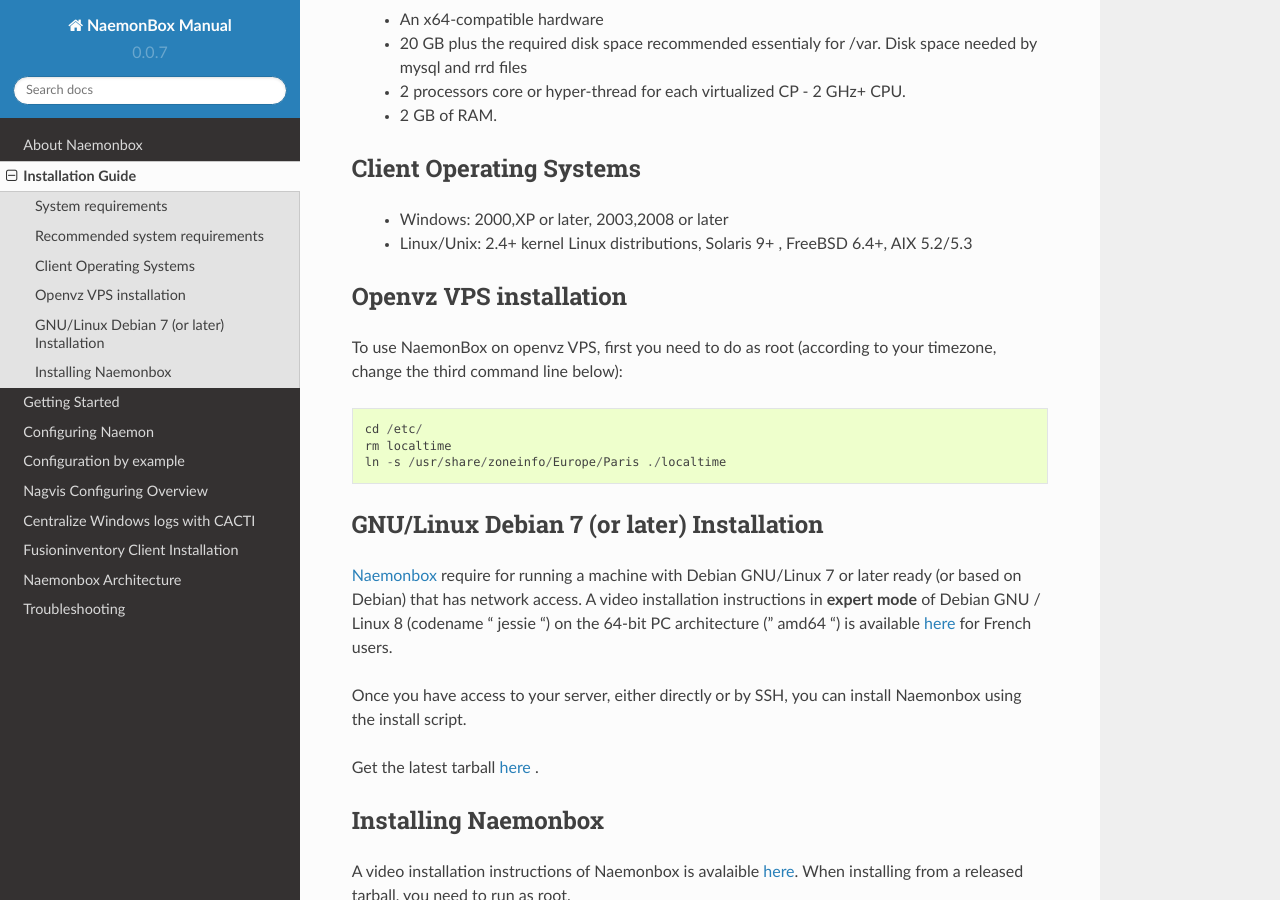
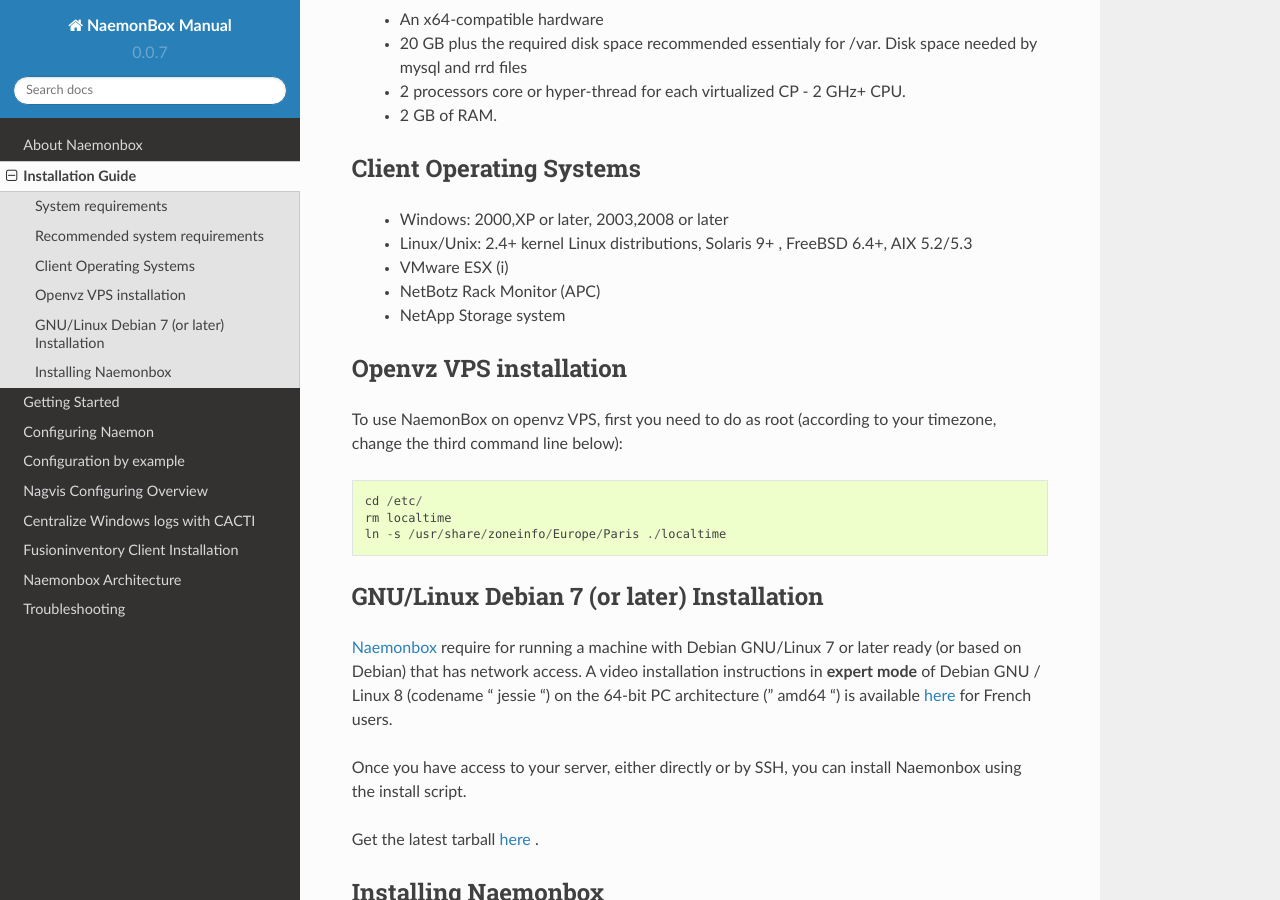
Before and after one commit to mgadi/naemonbox, a Sphinx documentation site: the page built from docs/source/02_installation_guide/index.rst, in a window 1280 px wide and 900 px high, scrolled down 589 px. Built offline with Sphinx 7.4.7 and the Read the Docs theme 2.0.0, drawn with Linux system fonts in a browser that asks for light colours; pages that are not in the unit, such as notebooks, are missing from menus.

Commit message:
Update index.rst

```diff
--- a/docs/source/02_installation_guide/index.rst
+++ b/docs/source/02_installation_guide/index.rst
@@ -31,6 +31,9 @@
 =========
    • Windows: 2000,XP or later, 2003,2008 or later
    • Linux/Unix: 2.4+ kernel Linux distributions, Solaris 9+ , FreeBSD 6.4+, AIX 5.2/5.3
+   • VMware ESX (i)
+   • NetBotz Rack Monitor (APC)
+   • NetApp Storage system
 
 
 Openvz VPS installation
```
